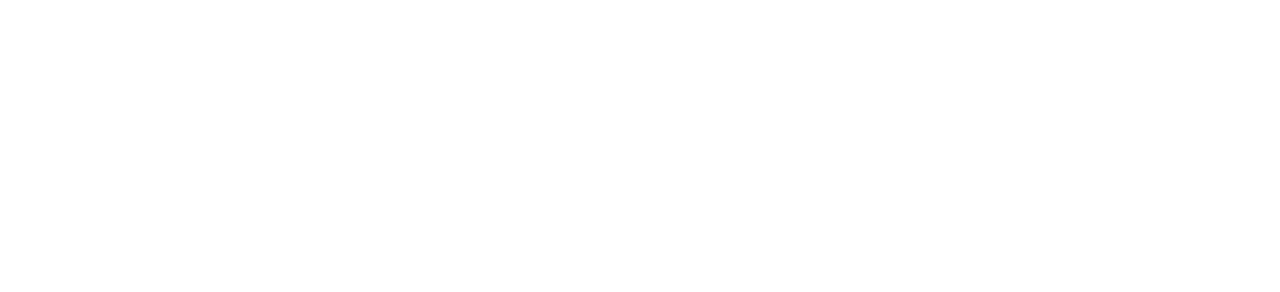
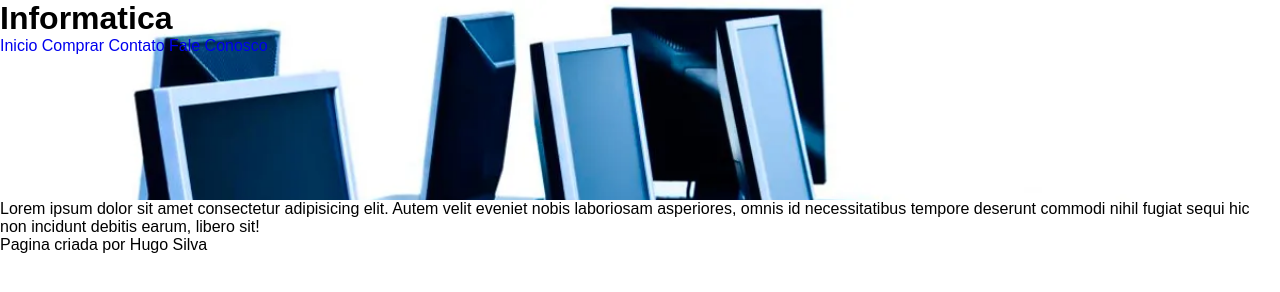
Before and after one commit to hgz13/projeto-info, a plain HTML site: page index.html in a window 1280 px wide. Drawn offline with Linux system fonts and the light colour scheme.

Commit message:
criando o header

```diff
--- a/index.html
+++ b/index.html
@@ -4,11 +4,33 @@
     <meta charset="UTF-8">
     <meta http-equiv="X-UA-Compatible" content="IE=edge">
     <meta name="viewport" content="width=device-width, initial-scale=1.0">
+    <link rel="stylesheet" href="style.css">
     <title>Informatica</title>
 </head>
 <body>
     <header>
+        <h1>
+            Informatica
+        </h1>
+        <nav>
+            <a href="#">Inicio</a>
+            <a href="#">Comprar</a>
+            <a href="#">Contato</a>
+            <a href="#">Fale Conosco</a>
+        </nav>
+    </header>
+    <main>
+        <div id="imagem">
 
-    </header>
+        </div>
+        <div id="texto">
+            Lorem ipsum dolor sit amet consectetur adipisicing elit. Autem velit eveniet nobis laboriosam asperiores, omnis id necessitatibus tempore deserunt commodi nihil fugiat sequi hic non incidunt debitis earum, libero sit!
+        </div>
+    </main>
+    <footer>
+        <p>
+            Pagina criada por Hugo Silva
+        </p>
+    </footer>
 </body>
 </html>
--- /dev/null
+++ b/style.css
@@ -0,0 +1,20 @@
+@charset "UTF-8";
+
+* {
+    padding: 0px;
+    margin: 0px;
+    font-family: Arial, Helvetica, sans-serif;
+}
+
+header {
+    height: 200px;
+    background-image: url(imagens/comp-img.webp);
+    background-repeat: no-repeat;
+    background-size: cover;
+}
+
+header a {
+    text-decoration: none;
+    text-align: center;
+
+}
```
